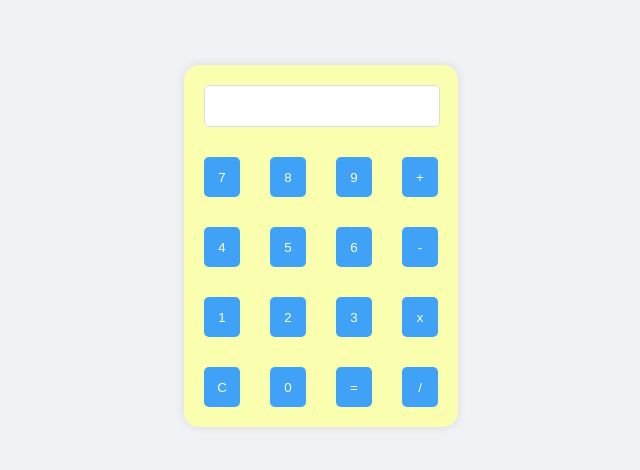
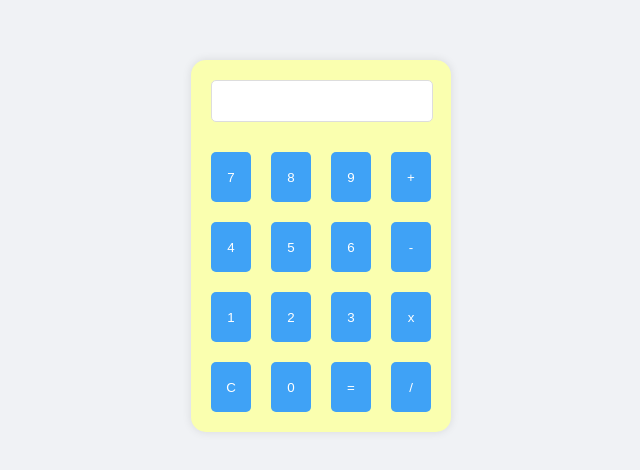
Before and after one commit to Muhammad-Huzzaifa/Calculator-HTML_CSS_JS, a plain HTML site: page index.html in a window 1280 px wide. Shown: the part 122-592 px from the top of the page, without its empty margins (319-959 px from the left). Drawn offline with Linux system fonts and the light colour scheme.

Commit message:
Update style.css

```diff
--- a/style.css
+++ b/style.css
@@ -26,11 +26,11 @@ body{
 .buttons{
     display: grid;
     grid-template-columns: repeat(4, 1fr);
-    gap: 30px;
+    gap: 20px;
 }
 button{
-    width: 36px;
-    height: 40px;
+    width: 40px;
+    height: 50px;
     background-color: #3FA2F6;
     border: none;
     border-radius: 5px;
@@ -38,6 +38,6 @@ button{
 }
 button:hover{
     background-color: #0F67B1;
-    transform: scale(1.1);
-    transition: 0.6s;
+    transform: scale(1.01);
+    transition: 0.1s;
 }
```
